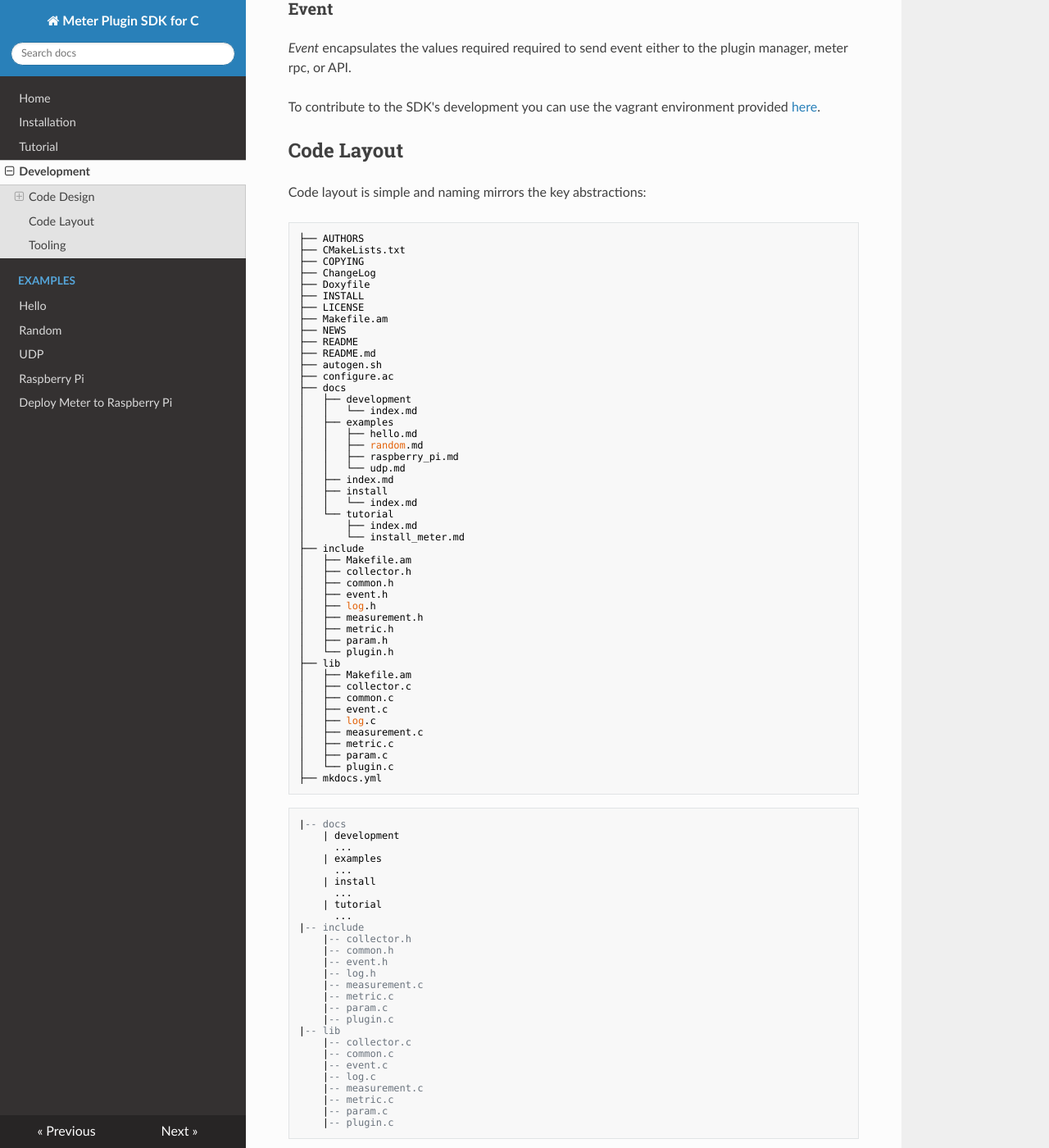
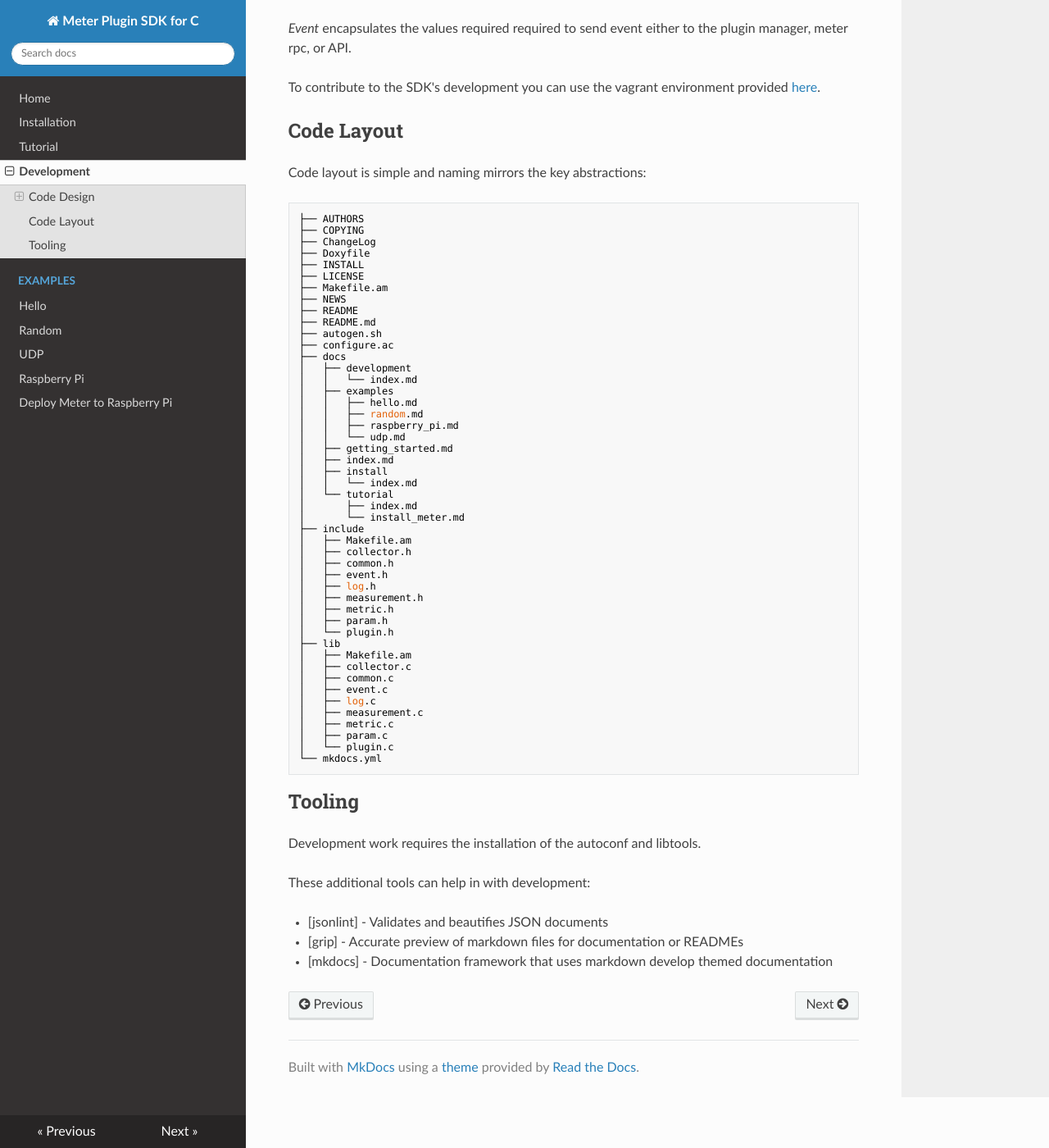
Before and after one commit to jdgwartney/meter-plugin-c, an MkDocs documentation site: the page built from docs/development/index.md, in a window 1280 px wide and 1400 px high, scrolled down 1451 px. Shown: the whole window at 82% size. Built offline with MkDocs 1.6.1, drawn with Linux system fonts in a browser that asks for light colours; nearby versions of some CDN libraries; old or Windows-style settings are respelled for this version of MkDocs; some of the changed text lies outside the part shown.

Commit message:
Refactor

````diff
--- a/docs/development/index.md
+++ b/docs/development/index.md
@@ -77,7 +76,6 @@ Code layout is simple and naming mirrors the key abstractions:
 
 ```
 ├── AUTHORS
-├── CMakeLists.txt
 ├── COPYING
 ├── ChangeLog
 ├── Doxyfile
@@ -97,6 +95,7 @@ Code layout is simple and naming mirrors the key abstractions:
 │   │   ├── random.md
 │   │   ├── raspberry_pi.md
 │   │   └── udp.md
+│   ├── getting_started.md
 │   ├── index.md
 │   ├── install
 │   │   └── index.md
@@ -123,45 +122,16 @@ Code layout is simple and naming mirrors the key abstractions:
 │   ├── metric.c
 │   ├── param.c
 │   └── plugin.c
-├── mkdocs.yml
+└── mkdocs.yml
 ```
-
-```
-|-- docs
-    | development
-      ...
-    | examples
-      ...
-    | install
-      ...
-    | tutorial
-      ...
-|-- include
-    |-- collector.h
-    |-- common.h
-    |-- event.h
-    |-- log.h
-    |-- measurement.c
-    |-- metric.c
-    |-- param.c
-    |-- plugin.c
-|-- lib
-    |-- collector.c
-    |-- common.c
-    |-- event.c
-    |-- log.c
-    |-- measurement.c
-    |-- metric.c
-    |-- param.c
-    |-- plugin.c
-```
-
 
 Tooling
 -------
 
-jsonlint
+Development work requires the installation of the autoconf and libtools.
 
-apt-get install -y npm
+These additional tools can help in with development:
 
-$ sudo npm -g install jsonlint
+- [jsonlint] - Validates and beautifies JSON documents
+- [grip] - Accurate preview of markdown files for documentation or READMEs
+- [mkdocs] - Documentation framework that uses markdown develop themed documentation
````
Also changed, not shown: other parts of docs/development/index.md (+0 -1 lines).
